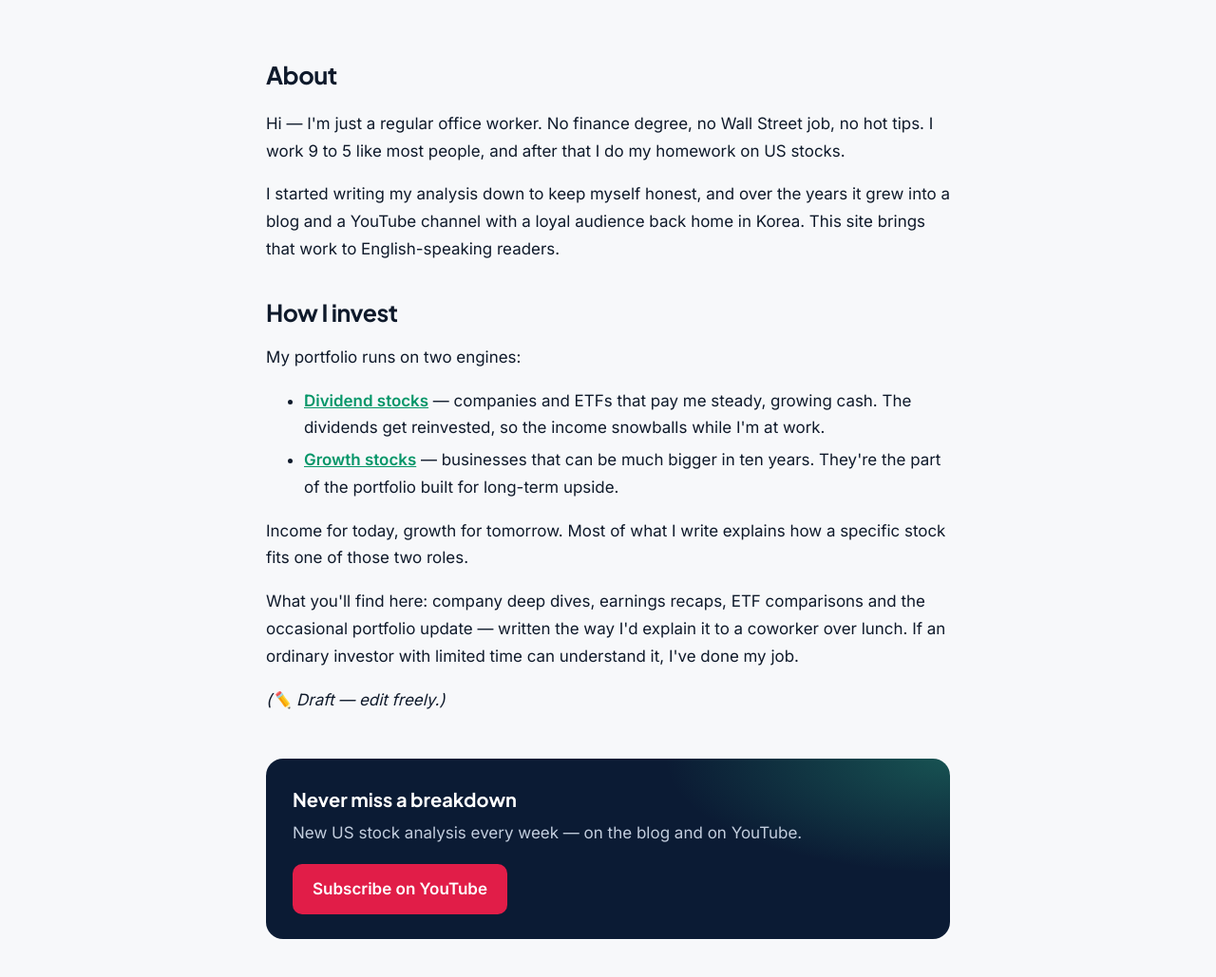
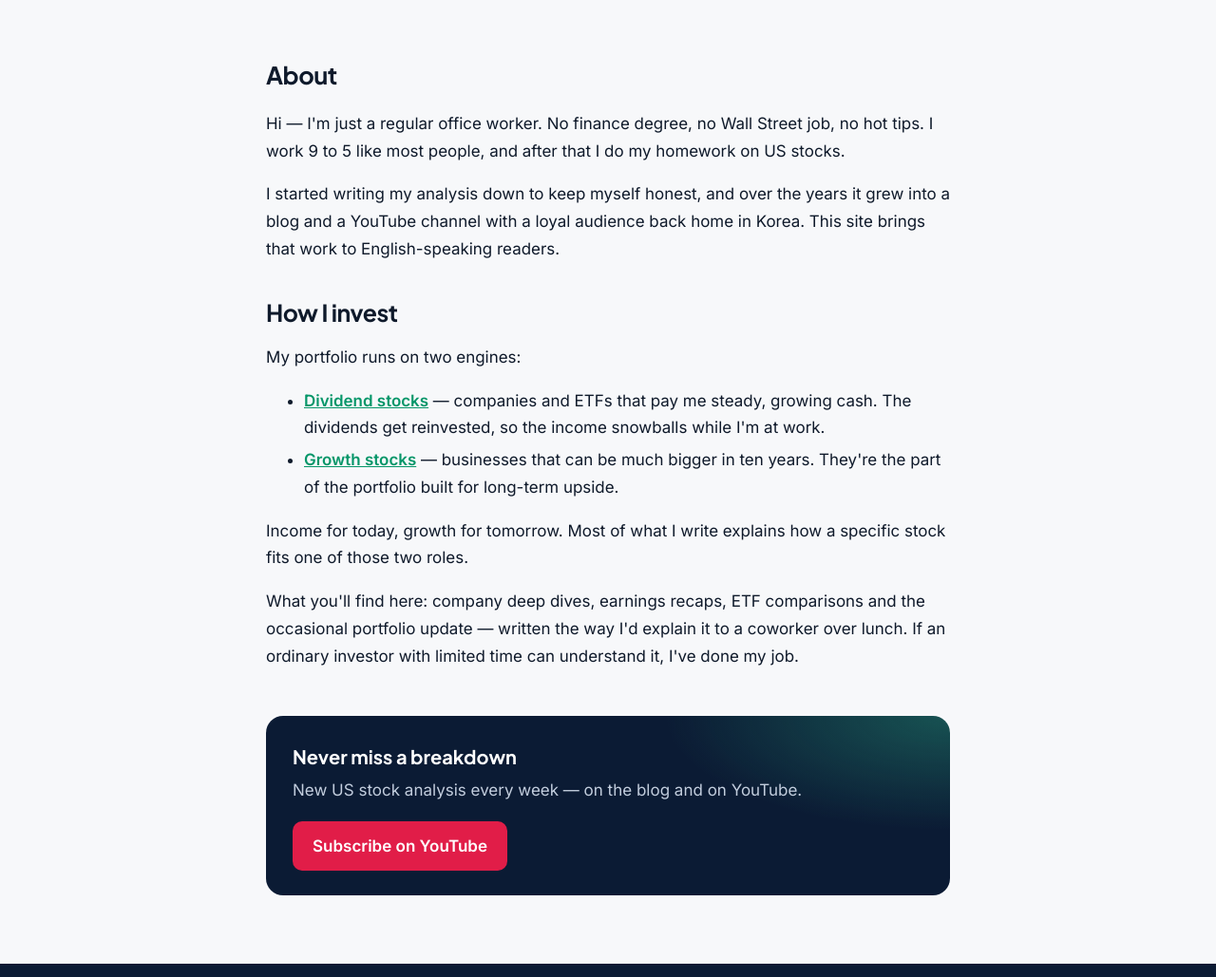
Before and after one commit to tiny-worker-invest/tiny-worker-invest.github.io, an Astro site: page /about in a window 1280 px wide. Shown: the part 68-1097 px from the top of the page at 95% size. Built offline with nearby package versions, Linux system fonts and the light colour scheme; Astro itself is replaced by a stand-in of ours.

Commit message:
About page: remove draft placeholder note
Co-Authored-By: Claude Opus 5.5 <noreply@anthropic.com>
Claude-Session: https://claude.ai/code/session_0173GRgG8dArMiVJGVaP1HcF

```diff
--- a/src/pages/about.astro
+++ b/src/pages/about.astro
@@ -22,7 +22,6 @@ import { SITE } from '../site.config';
     <p>What you'll find here: company deep dives, earnings recaps, ETF comparisons and the occasional portfolio update —
       written the way I'd explain it to a coworker over lunch. If an ordinary investor with limited time can understand it,
       I've done my job.</p>
-    <p><em>(✏️ Draft — edit freely.)</em></p>
   </article>
   <CTA />
 </Base>
```
